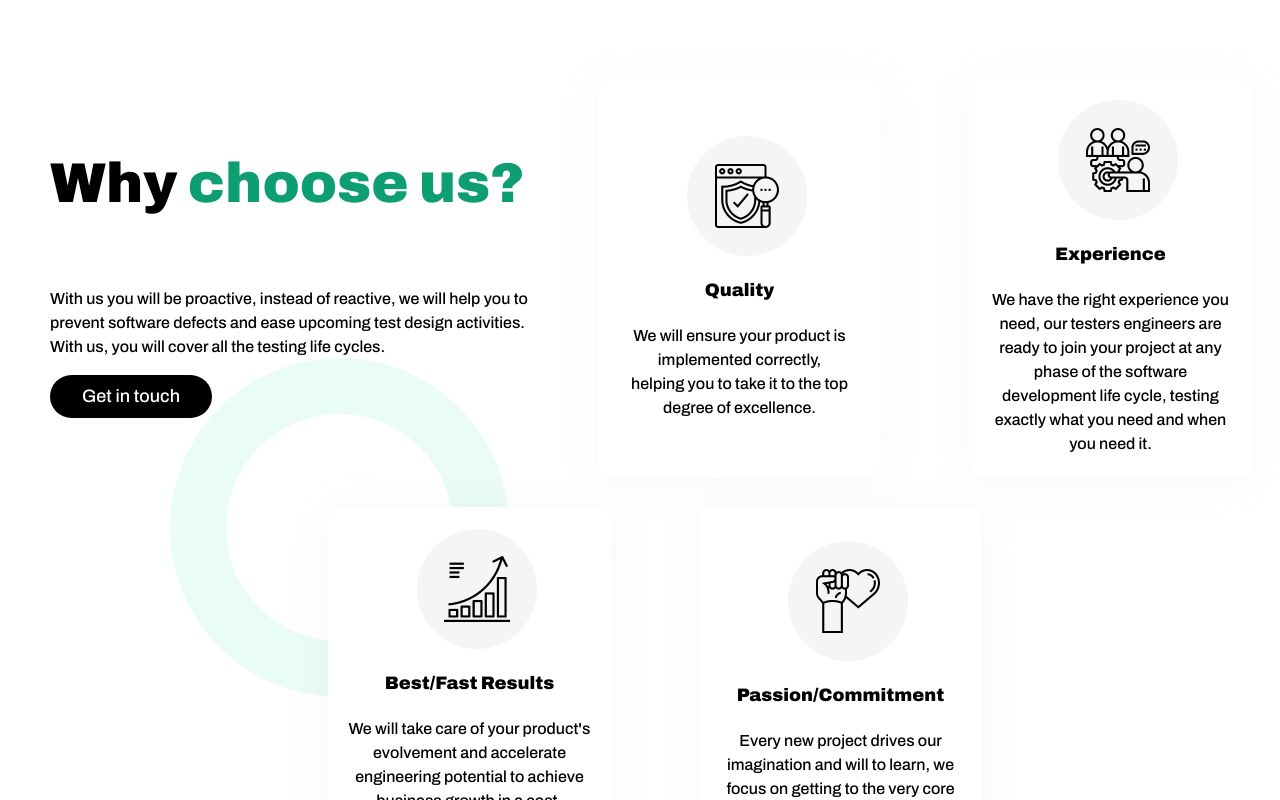
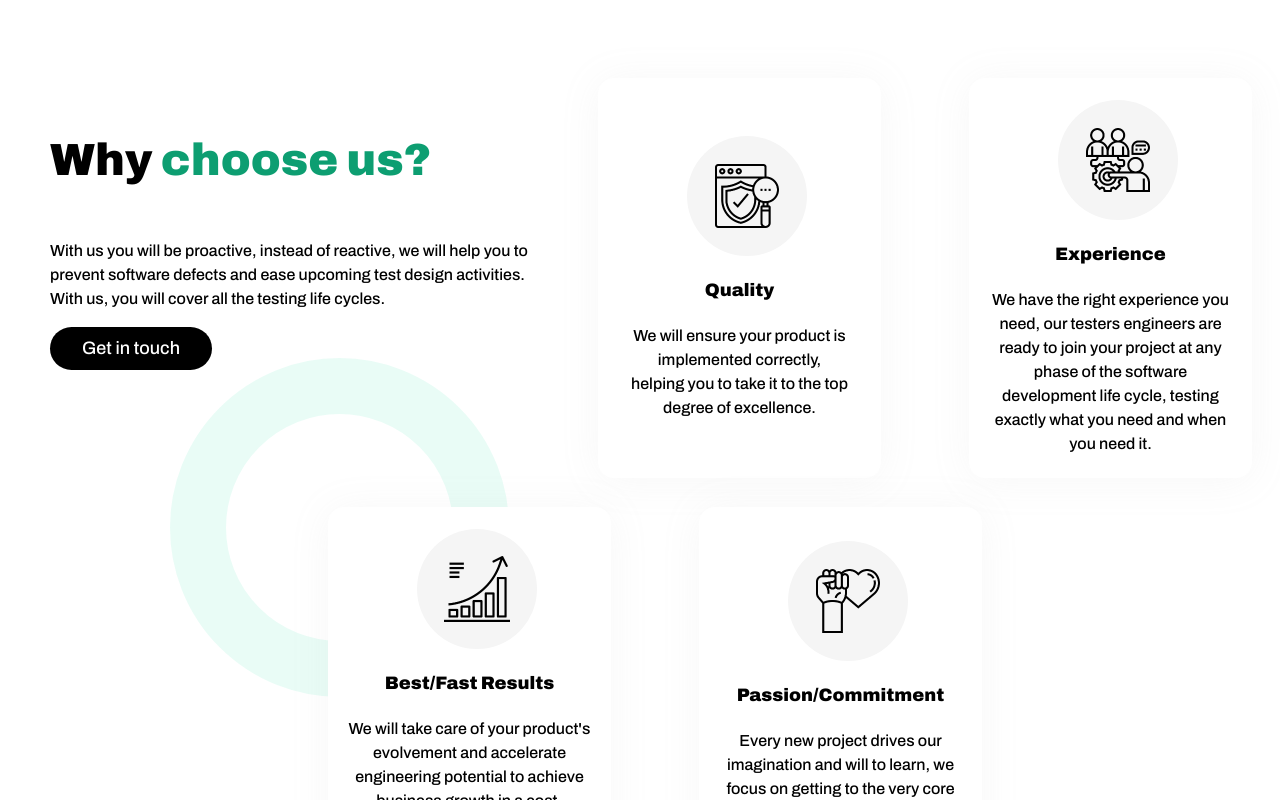
Before and after one commit to a11ysolutions/website, a React (Create React App) app: page / in a window 1280 px wide. Shown: the part 1020-1820 px from the top of the page. Built offline with nearby package versions, Linux system fonts and the light colour scheme.

Commit message:
fix: reduce font-size and line-height of bicolored headings

```diff
--- a/src/Components/UI/BicolorTitledText/BicolorTitledText.css
+++ b/src/Components/UI/BicolorTitledText/BicolorTitledText.css
@@ -30,8 +30,8 @@
     max-width: 532px;
   }
   .bicolor-titled-container h2 {
-    font: normal normal 900 56px/100px Archivo;
-    line-height: 80px;
+    font: normal normal 900 45px/50px Archivo;
+    /* line-height: 80px; */
   }
 
   .bicolor-titled-container p {
```
